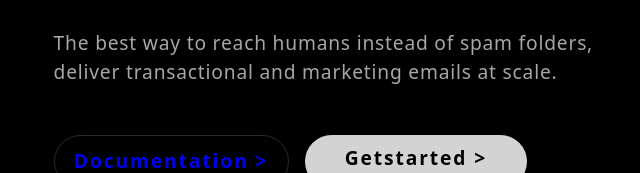
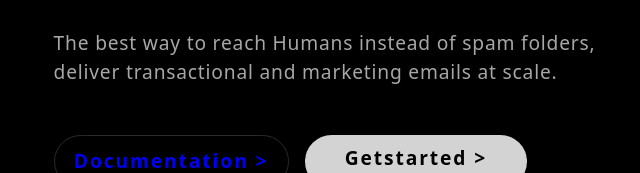
Before and after one commit to MJTheSlamDog/3D-Testing, a plain HTML site: page index.html in a window 1280 px wide. Shown: the part 1366-1539 px from the top of the page, 100-740 px from the left. Drawn offline with nearby package versions, Linux system fonts and the light colour scheme; some packages are replaced by stand-ins of ours; a script that the page names is missing.

Commit message:
Update index.html

```diff
--- a/index.html
+++ b/index.html
@@ -43,7 +43,7 @@
                         <p class="description" data-aos="fade-zoom-in"
                         data-aos-easing="ease-in-back"
                         data-aos-delay="300"
-                        data-aos-offset="0" data-aos-duration="1300">The best way to reach humans instead of spam folders, deliver transactional and marketing emails at scale.</p>
+                        data-aos-offset="0" data-aos-duration="1300">The best way to reach Humans instead of spam folders, deliver transactional and marketing emails at scale.</p>
 
                         <div class="buttons">
                             <a href="#" class="btn-get-started" data-aos="fade-zoom-in"
```
